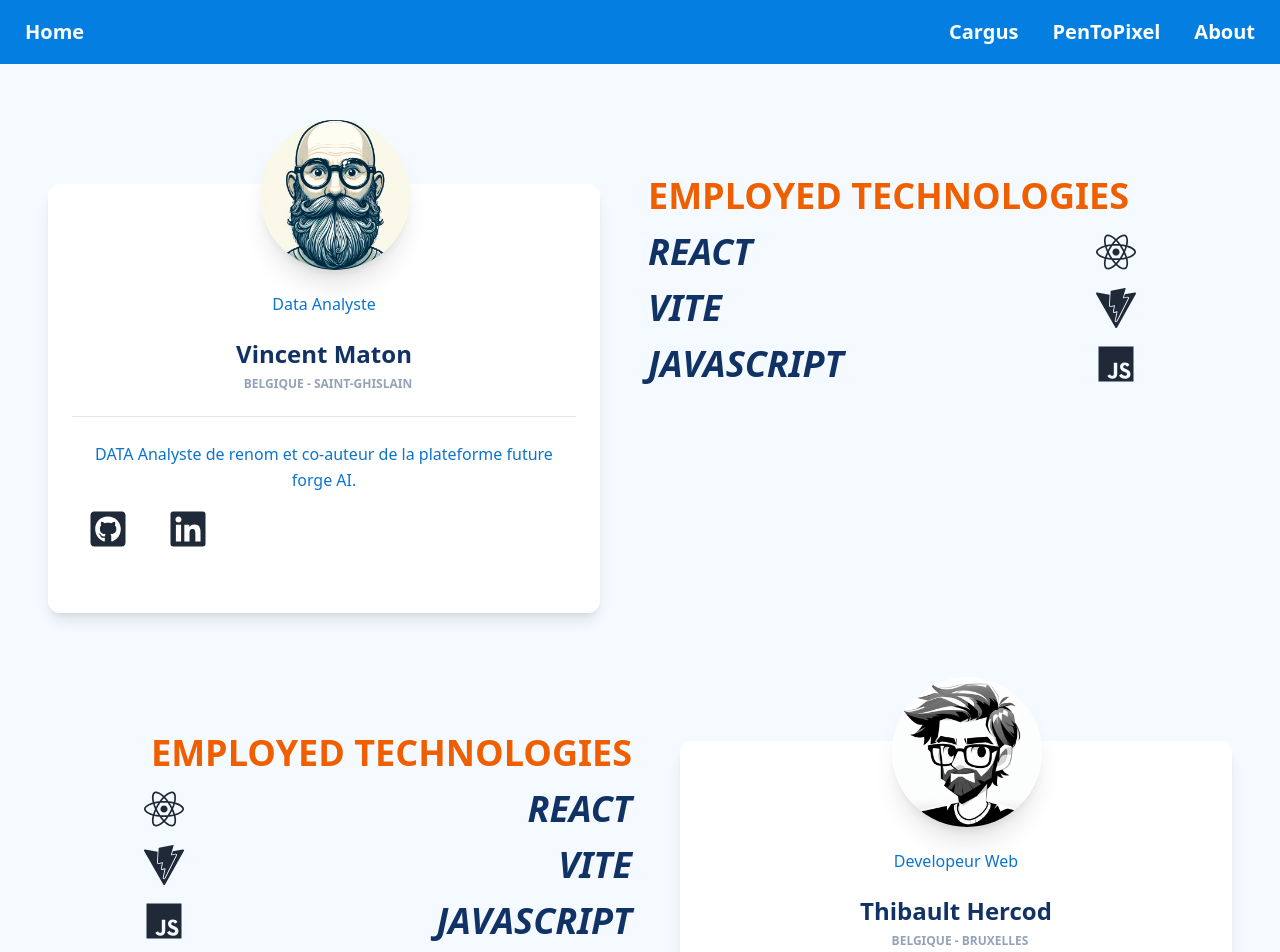
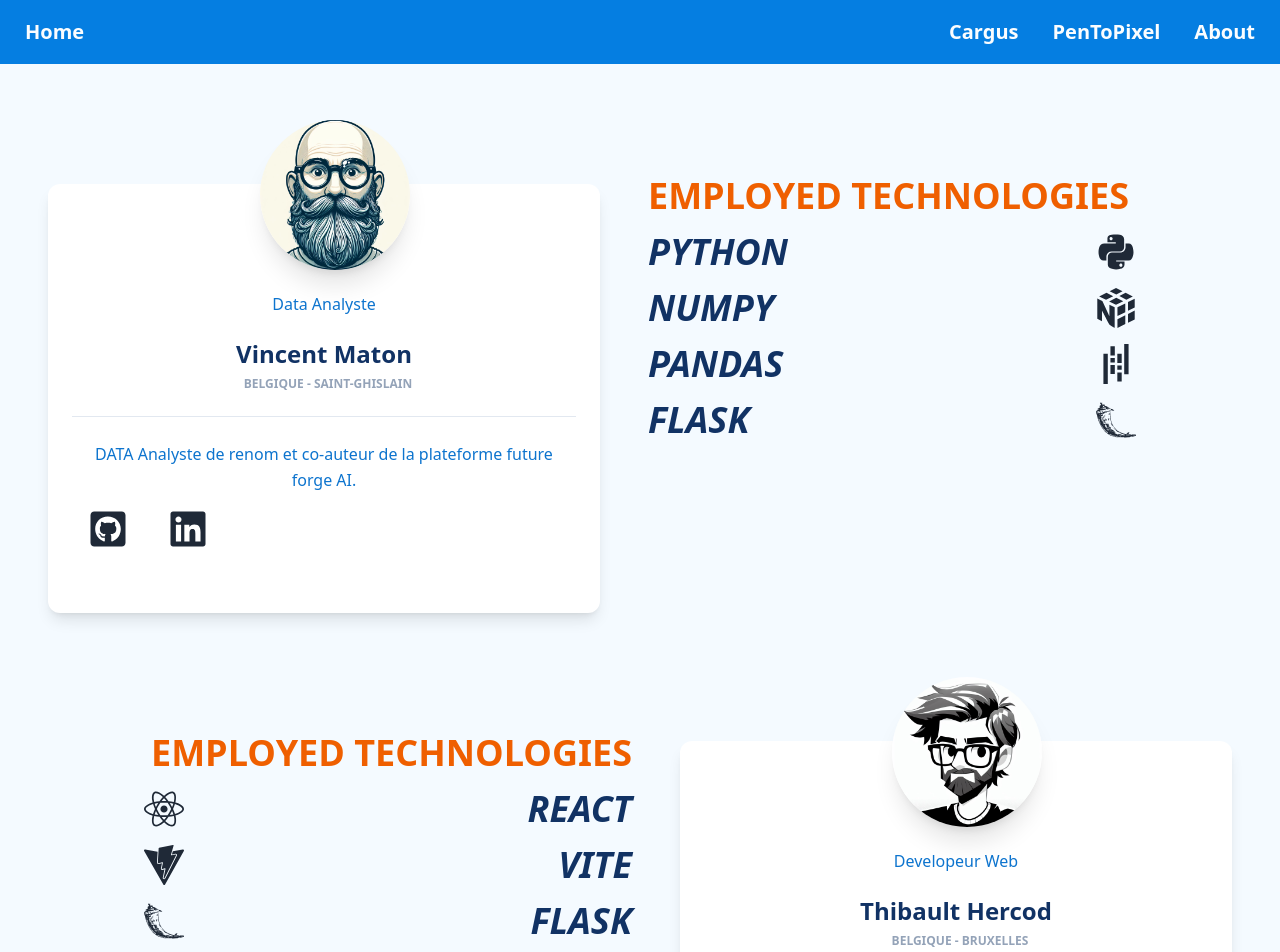
Before and after one commit to ThibaultRko/FutureForgeAI, a React (Vite) app: page /about in a window 1280 px wide. Shown: the top 952 px of the page. Built offline with nearby package versions, Linux system fonts and the light colour scheme.

Commit message:
add Vincent Tech in about page

```diff
--- a/src/Component/Footer.jsx
+++ b/src/Component/Footer.jsx
@@ -6,12 +6,12 @@ function Footer() {
                     <svg width="36" height="36" viewBox="0 0 24 24" xmlns="http://www.w3.org/2000/svg" fillRule="evenodd" clipRule="evenodd" className="fill-current"><path d="M22.672 15.226l-2.432.811.841 2.515c.33 1.019-.209 2.127-1.23 2.456-1.15.325-2.148-.321-2.463-1.226l-.84-2.518-5.013 1.677.84 2.517c.391 1.203-.434 2.542-1.831 2.542-.88 0-1.601-.564-1.86-1.314l-.842-2.516-2.431.809c-1.135.328-2.145-.317-2.463-1.229-.329-1.018.211-2.127 1.231-2.456l2.432-.809-1.621-4.823-2.432.808c-1.355.384-2.558-.59-2.558-1.839 0-.817.509-1.582 1.327-1.846l2.433-.809-.842-2.515c-.33-1.02.211-2.129 1.232-2.458 1.02-.329 2.13.209 2.461 1.229l.842 2.515 5.011-1.677-.839-2.517c-.403-1.238.484-2.553 1.843-2.553.819 0 1.585.509 1.85 1.326l.841 2.517 2.431-.81c1.02-.33 2.131.211 2.461 1.229.332 1.018-.21 2.126-1.23 2.456l-2.433.809 1.622 4.823 2.433-.809c1.242-.401 2.557.484 2.557 1.838 0 .819-.51 1.583-1.328 1.847m-8.992-6.428l-5.01 1.675 1.619 4.828 5.011-1.674-1.62-4.829z"></path></svg>
                     <p>Copyright © 2023 - All right reserved</p>
                 </aside>
-                <nav className="grid-flow-col gap-4 md:place-self-center md:justify-self-end">
+                {/* <nav className="grid-flow-col gap-4 md:place-self-center md:justify-self-end">
                     <a><svg xmlns="http://www.w3.org/2000/svg" width="24" height="24" viewBox="0 0 24 24" className="fill-current"><path d="M24 4.557c-.883.392-1.832.656-2.828.775 1.017-.609 1.798-1.574 2.165-2.724-.951.564-2.005.974-3.127 1.195-.897-.957-2.178-1.555-3.594-1.555-3.179 0-5.515 2.966-4.797 6.045-4.091-.205-7.719-2.165-10.148-5.144-1.29 2.213-.669 5.108 1.523 6.574-.806-.026-1.566-.247-2.229-.616-.054 2.281 1.581 4.415 3.949 4.89-.693.188-1.452.232-2.224.084.626 1.956 2.444 3.379 4.6 3.419-2.07 1.623-4.678 2.348-7.29 2.04 2.179 1.397 4.768 2.212 7.548 2.212 9.142 0 14.307-7.721 13.995-14.646.962-.695 1.797-1.562 2.457-2.549z"></path></svg>
                     </a>
                     <a><svg xmlns="http://www.w3.org/2000/svg" width="24" height="24" viewBox="0 0 24 24" className="fill-current"><path d="M19.615 3.184c-3.604-.246-11.631-.245-15.23 0-3.897.266-4.356 2.62-4.385 8.816.029 6.185.484 8.549 4.385 8.816 3.6.245 11.626.246 15.23 0 3.897-.266 4.356-2.62 4.385-8.816-.029-6.185-.484-8.549-4.385-8.816zm-10.615 12.816v-8l8 3.993-8 4.007z"></path></svg></a>
                     <a><svg xmlns="http://www.w3.org/2000/svg" width="24" height="24" viewBox="0 0 24 24" className="fill-current"><path d="M9 8h-3v4h3v12h5v-12h3.642l.358-4h-4v-1.667c0-.955.192-1.333 1.115-1.333h2.885v-5h-3.808c-3.596 0-5.192 1.583-5.192 4.615v3.385z"></path></svg></a>
-                </nav>
+                </nav> */}
             </footer>
         </div>
     )
--- a/src/Pages/About.jsx
+++ b/src/Pages/About.jsx
@@ -3,7 +3,11 @@ import Footer from "../Component/Footer"
 import DevCardComponent from "../Component/DevCardComponent"
 import { FaReact } from "react-icons/fa";
 import { SiVite } from "react-icons/si";
-import { IoLogoJavascript } from "react-icons/io5";
+import { SiFlask } from "react-icons/si";
+import { FaPython } from "react-icons/fa";
+import { SiNumpy } from "react-icons/si";
+import { SiPandas } from "react-icons/si";
+
 
 
 function About() {
@@ -26,16 +30,20 @@ function About() {
         <div className="pt-12">
             <h2 className="flex justify-start text-4xl font-bold text-startCargusHover">EMPLOYED TECHNOLOGIES</h2>
             <div className="flex flex-row justify-between">
-                <p className="flex flex-col content-start items-start text-4xl font-bold italic mt-4 text-textColor2">REACT</p>
-                <p><FaReact className="w-10 h-10 mt-4 mr-32"/></p>
+                <p className="flex flex-col content-start items-start text-4xl font-bold italic mt-4 text-textColor2">PYTHON</p>
+                <p><FaPython className="w-10 h-10 mt-4 mr-32"/></p>
             </div>
             <div className="flex flex-row justify-between">
-                <p className="flex flex-col content-start items-start text-4xl font-bold italic text-textColor2 mt-4">VITE</p>
-                <p><SiVite className="w-10 h-10 mt-4 mr-32"/></p>
+                <p className="flex flex-col content-start items-start text-4xl font-bold italic text-textColor2 mt-4">NUMPY</p>
+                <p><SiNumpy className="w-10 h-10 mt-4 mr-32"/></p>
             </div>
             <div className="flex flex-row justify-between">
-                <p className="flex flex-col content-start items-start text-4xl font-bold italic text-textColor2 mt-4">JAVASCRIPT</p>
-                <p><IoLogoJavascript className="w-10 h-10 mt-4 mr-32"/></p>
+                <p className="flex flex-col content-start items-start text-4xl font-bold italic text-textColor2 mt-4">PANDAS</p>
+                <p><SiPandas className="w-10 h-10 mt-4 mr-32"/></p>
+            </div>
+            <div className="flex flex-row justify-between">
+                <p className="flex flex-col content-start items-start text-4xl font-bold italic text-textColor2 mt-4">FLASK</p>
+                <p><SiFlask className="w-10 h-10 mt-4 mr-32"/></p>
             </div>
         </div>
         <div className="pt-12">
@@ -49,8 +57,8 @@ function About() {
                 <p className="flex flex-col content-end items-end text-4xl font-bold italic text-textColor2 mt-4">VITE</p>
             </div>
             <div className="flex flex-row justify-between">
-                <p><IoLogoJavascript className="w-10 h-10 mt-4 ml-32"/></p>
-                <p className="flex flex-col content-end items-end text-4xl font-bold italic text-textColor2 mt-4">JAVASCRIPT</p>
+                <p><SiFlask className="w-10 h-10 mt-4 ml-32"/></p>
+                <p className="flex flex-col content-end items-end text-4xl font-bold italic text-textColor2 mt-4">FLASK</p>
             </div>
         </div>
         <div className="p-8">
```
